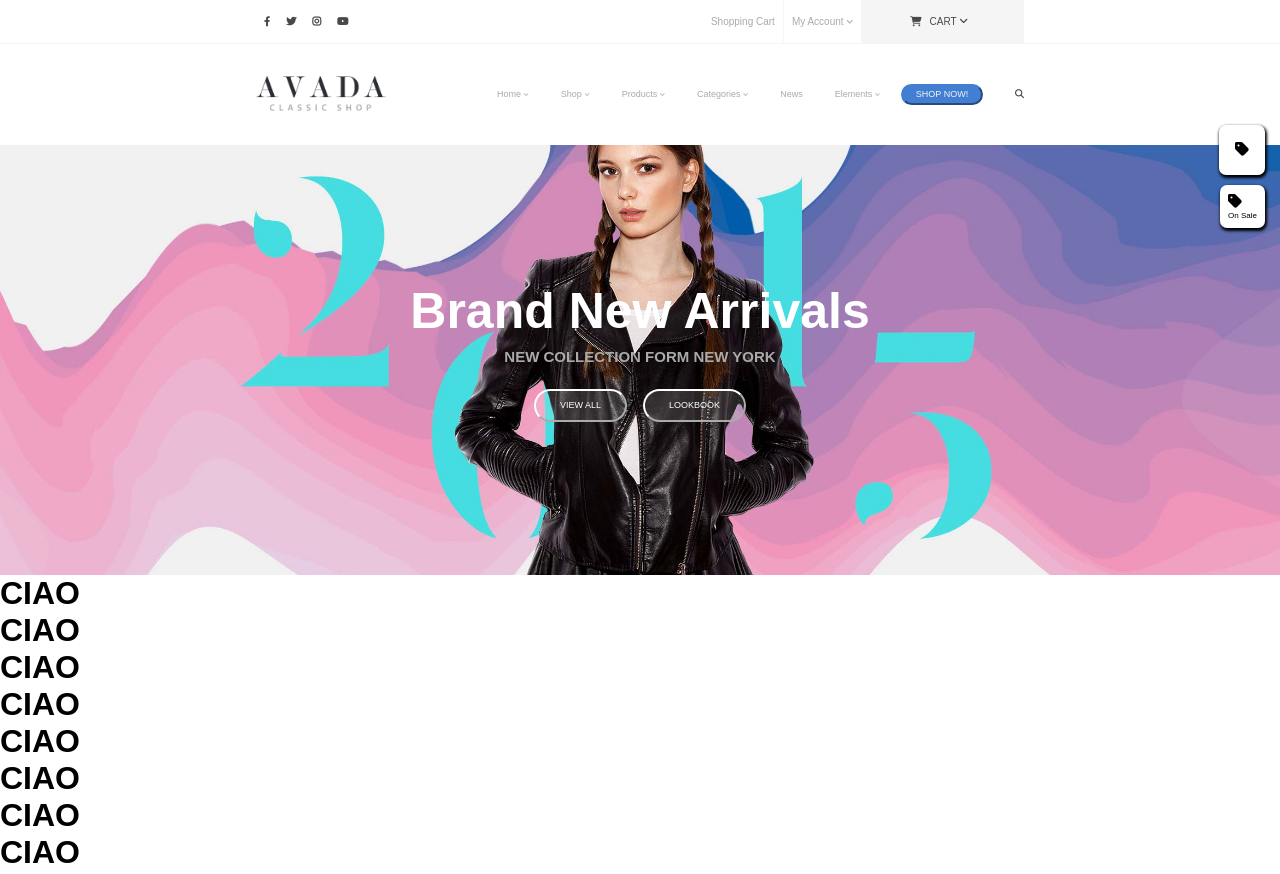
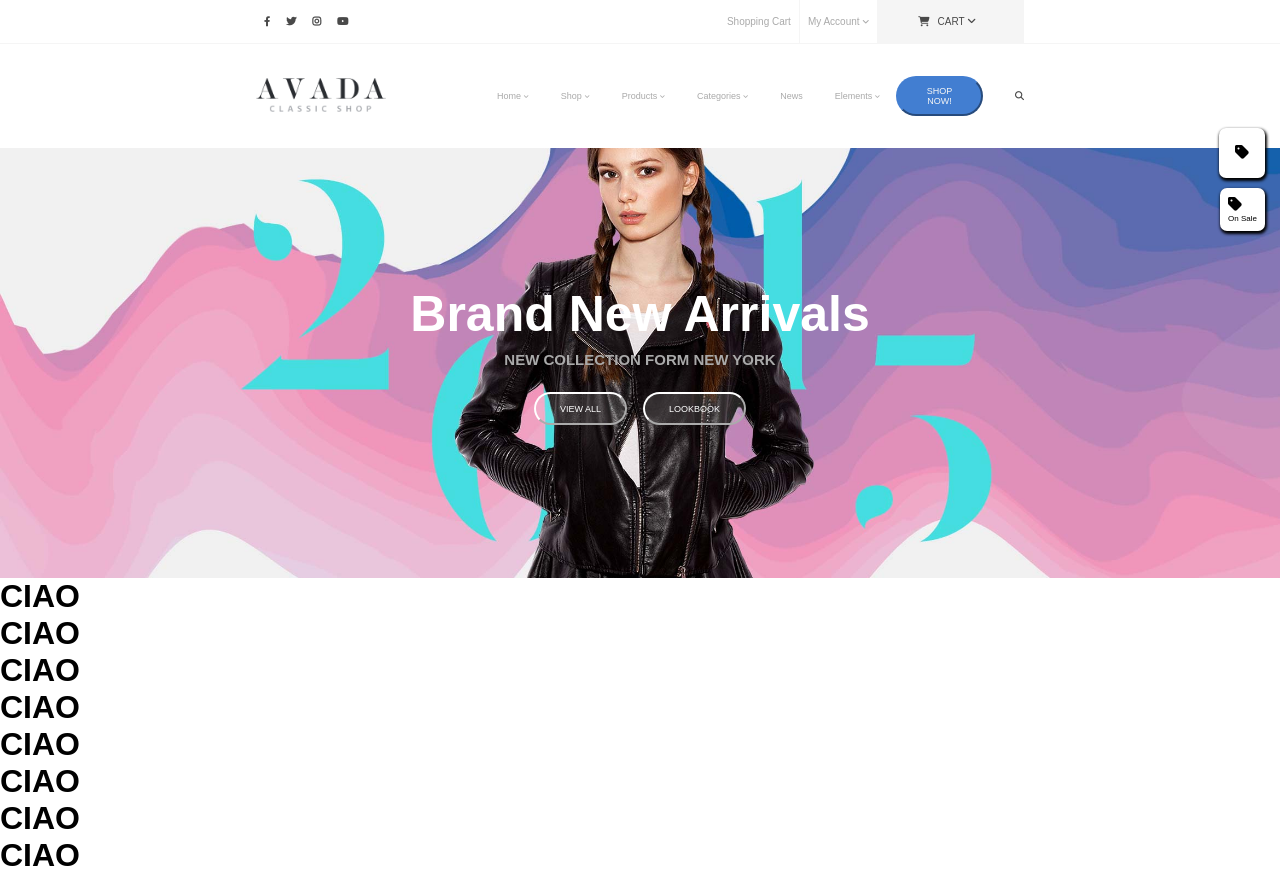
Before and after one commit to Pietro907/proj-html-vuejs, a Vue app: page / in a window 1280 px wide. Built offline with nearby package versions, Linux system fonts and the light colour scheme.

Commit message:
add hover in nav menu and fix padd btn

```diff
--- a/src/components/HeaderBottom.vue
+++ b/src/components/HeaderBottom.vue
@@ -82,17 +82,20 @@ export default {
 .nav_elemets > nav > a {
     text-decoration: none;
     color: var(--bg-gray-light);
-    padding: 0 1rem;
+    padding: 2.8rem 1rem 0;
     & i{
         font-size: 6px;
     }
+}
+nav a:hover {
+    border-top: 3px solid var(--bg-blue-light);
 }
 .btn_shop_now{
     margin-right: 2rem;
 
 }
 .btn_shop_now > button{
-    padding: 0.2rem 0.8rem;
+    padding: 0.5rem 1rem;
     border-radius: 20px;
     font-size: xx-small;
     background-color: var(--bg-blue-light);
--- a/src/components/HeaderTop.vue
+++ b/src/components/HeaderTop.vue
@@ -95,7 +95,7 @@ export default {
 }
 
 .col>.cart {
-    padding: 1rem 3rem;
+    padding: 1rem 2.5rem;
 }
 
 .card {
```
